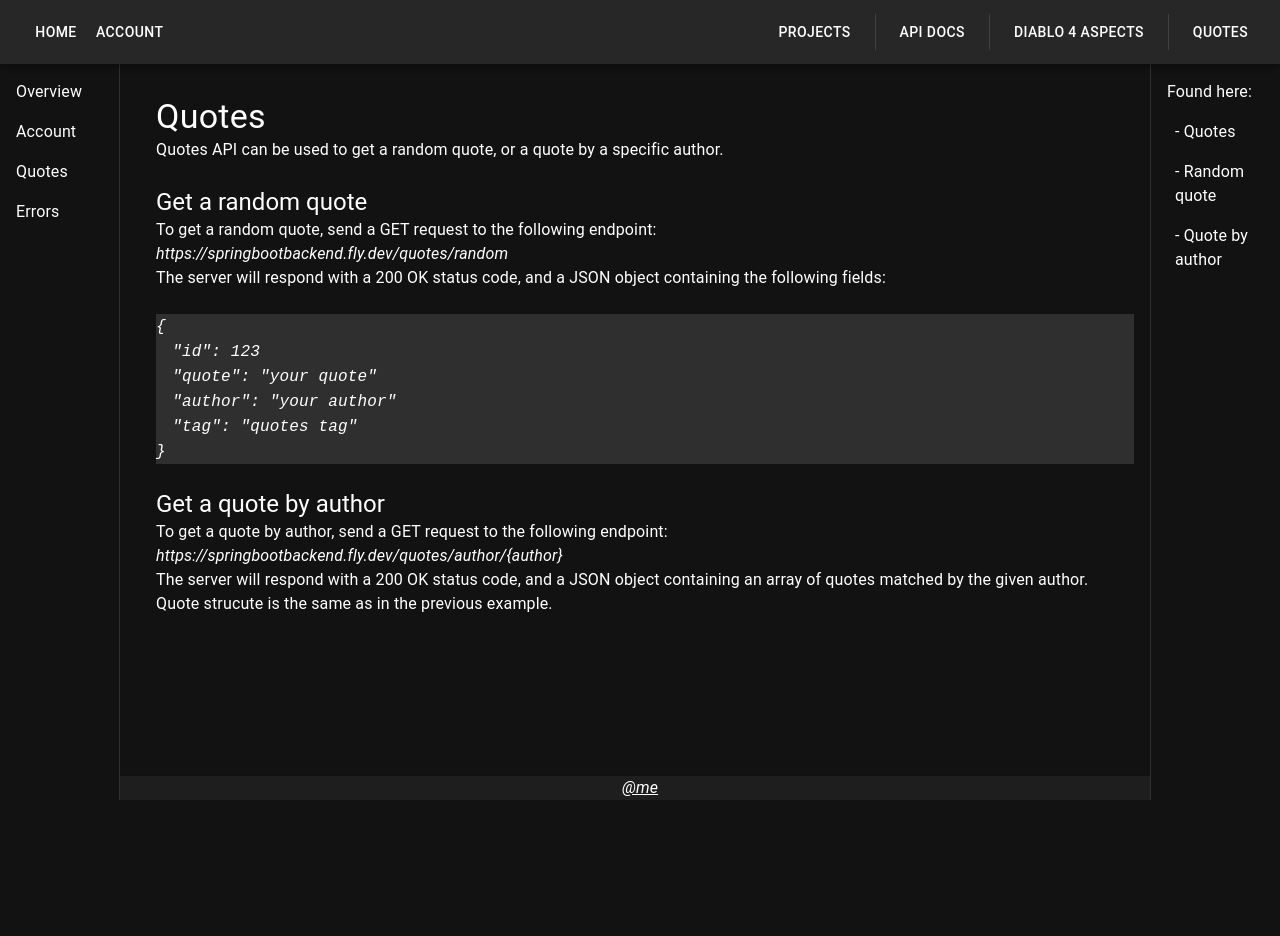
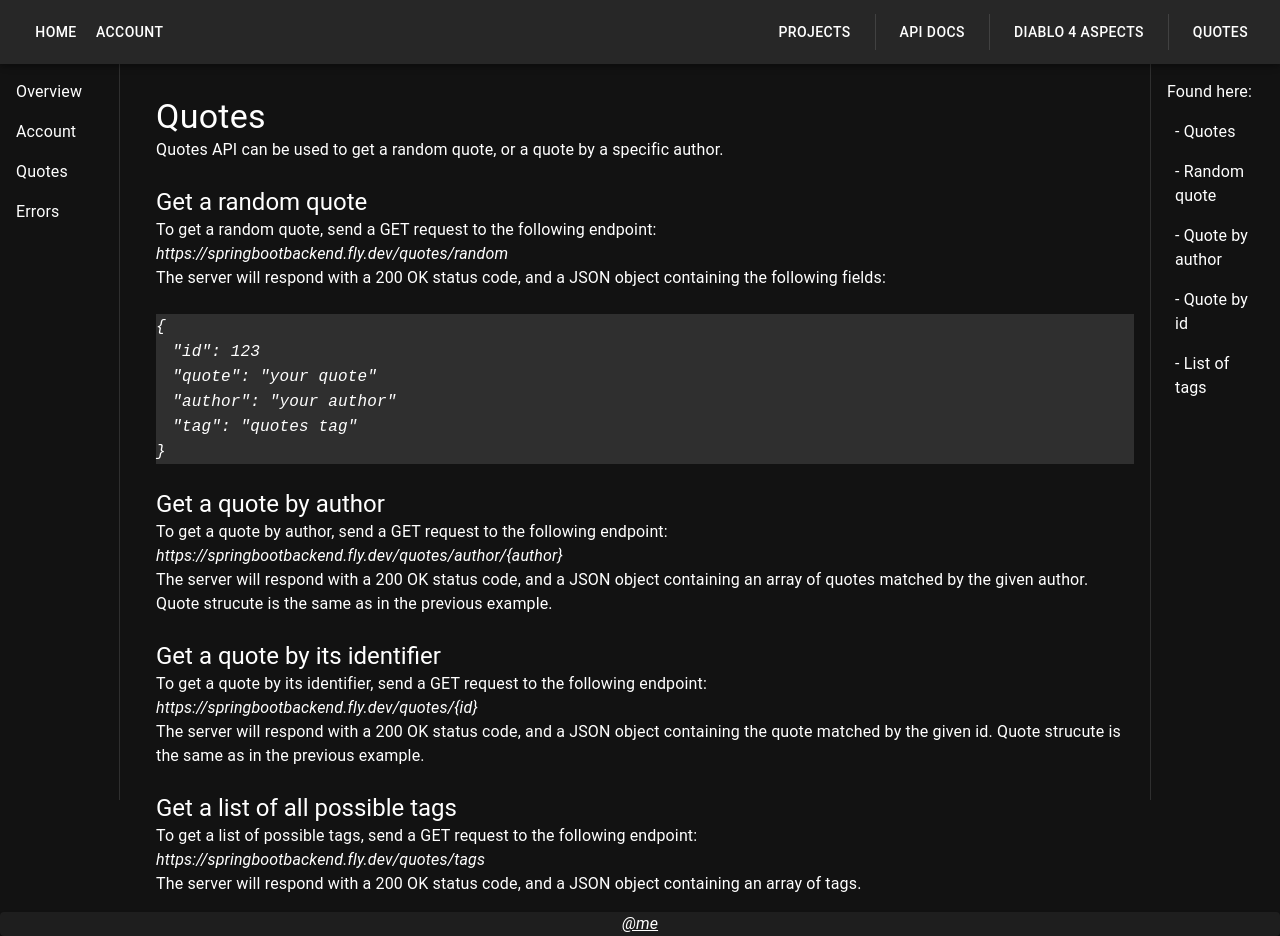
Before and after one commit to Caldeen/the_thing, a Next.js app: page /docs/quotes in a window 1280 px wide. Before the commit the page ends 800 px from the top, so only its background shows below. Built offline with nearby package versions, Linux system fonts and the light colour scheme.

Commit message:
Introduced quotes - add to favourites

```diff
--- a/pages/docs/quotes.tsx
+++ b/pages/docs/quotes.tsx
@@ -49,9 +49,31 @@ const Quotes = () => {
                     quotes matched by the given author. Quote strucute is the same as in the previous example.
                 </Typography>
 
+                <br></br>
+                <Typography id='Quote by id' variant='h5'>Get a quote by its identifier</Typography>
+                <Typography variant='body1' sx={{ overflowWrap: 'anywhere' }} >
+                    To get a quote by its identifier, send a GET request to the following endpoint:
+                    <br></br>
+                    <i>https://springbootbackend.fly.dev/quotes/{`{id}`}</i>
+                    <br></br>
+                    The server will respond with a 200 OK status code, and a JSON object containing the quote
+                    matched by the given id. Quote strucute is the same as in the previous example.
+                </Typography>
+
+               <br></br>
+                <Typography id='List of tags' variant='h5'>Get a list of all possible tags</Typography>
+                <Typography variant='body1' sx={{ overflowWrap: 'anywhere' }} >
+                    To get a list of possible tags, send a GET request to the following endpoint:
+                    <br></br>
+                    <i>https://springbootbackend.fly.dev/quotes/tags</i>
+                    <br></br>
+                    The server will respond with a 200 OK status code, and a JSON object containing an array of
+                    tags.
+                </Typography>
             </Box>
 
-            <RightDrawer subjects={['Quotes','Random quote','Quote by author']}></RightDrawer>
+
+            <RightDrawer subjects={['Quotes','Random quote','Quote by author','Quote by id','List of tags']}></RightDrawer>
 
         </Box>
     )
```
Also changed, not shown: pages/projects.tsx (+5 -3 lines), pages/quotes.tsx (+22 -1 lines).
